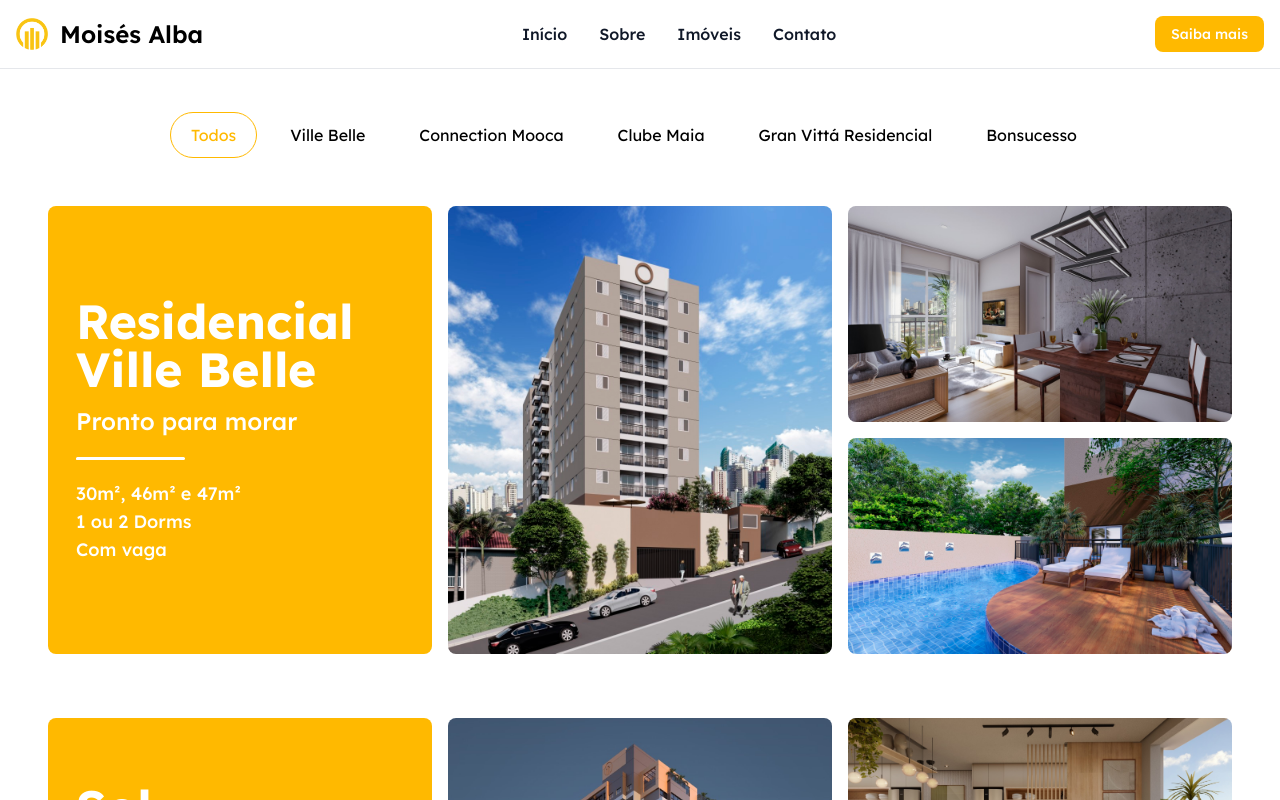
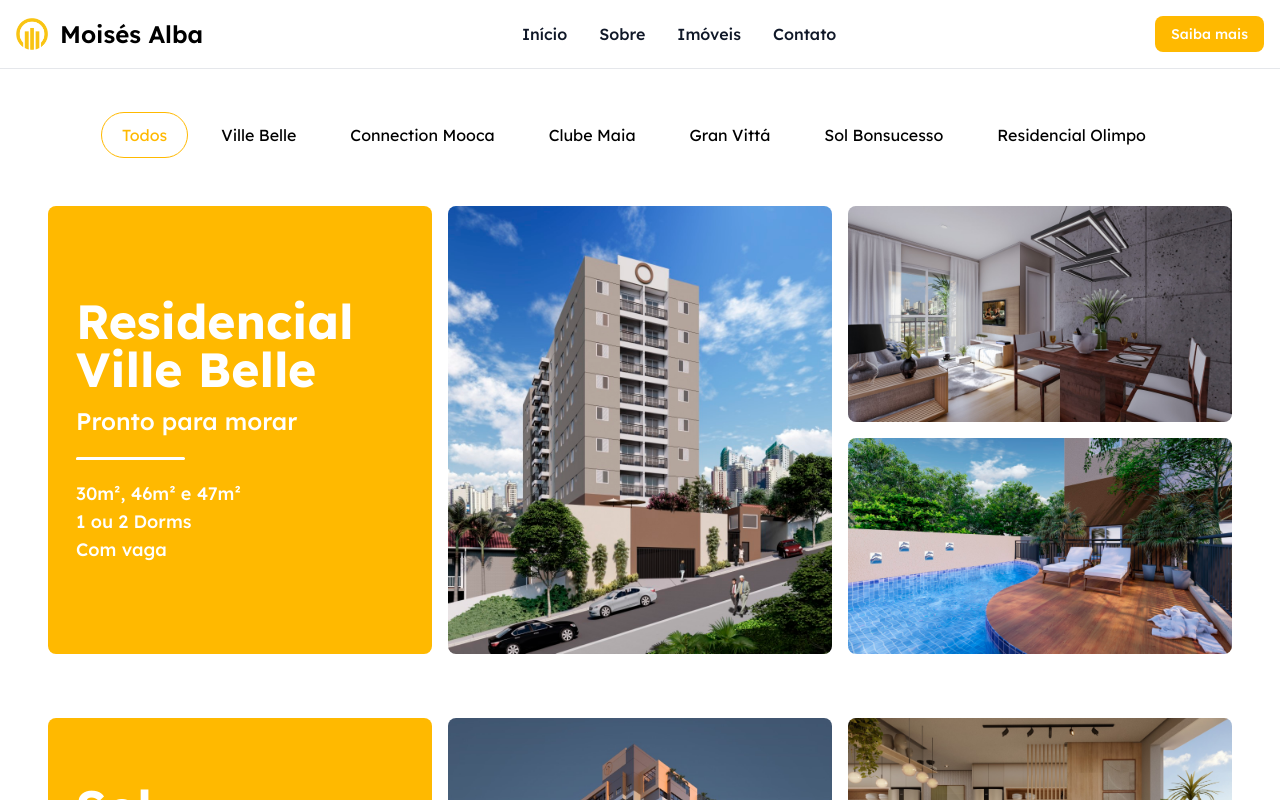
Before and after one commit to OLuizFernando/moises-alba-site, a Next.js app: page /imoveis in a window 1280 px wide. Shown: the top 800 px of the page. Built offline with nearby package versions, Linux system fonts and the light colour scheme.

Commit message:
add `Residencial Olimpo` to `imoveis` page

```diff
--- a/components/RealStateGallery/index.js
+++ b/components/RealStateGallery/index.js
@@ -33,13 +33,19 @@ function RealStateGallery() {
           href="#gran-vitta"
           className="text-black border border-white hover:border-gray-200 bg-white focus:ring-4 focus:outline-none focus:ring-gray-100 rounded-full text-base px-5 py-2.5 text-center me-3 mb-3"
         >
-          Gran Vittá Residencial
+          Gran Vittá
         </a>
         <a
           href="#bonsucesso"
           className="text-black border border-white hover:border-gray-200 bg-white focus:ring-4 focus:outline-none focus:ring-gray-100 rounded-full text-base px-5 py-2.5 text-center me-3 mb-3"
         >
-          Bonsucesso
+          Sol Bonsucesso
+        </a>
+        <a
+          href="#olimpo"
+          className="text-black border border-white hover:border-gray-200 bg-white focus:ring-4 focus:outline-none focus:ring-gray-100 rounded-full text-base px-5 py-2.5 text-center me-3 mb-3"
+        >
+          Residencial Olimpo
         </a>
         <div className="grid grid-cols-1 lg:grid-cols-3 gap-4 md:gap-y-16 mt-2 md:mt-5 lg:mt-9 mx-5 md:mx-8 lg:mx-12">
           {/* Residencial Ville Belle */}
@@ -268,6 +274,50 @@ function RealStateGallery() {
               alt="Piscina Sol Bonsucesso"
             />
           </div>
+          {/* Residencial Olimpo */}
+          <a
+            href="https://wa.me/5511933940598?text=Ol%C3%A1,%20vim%20pelo%20site!%20Gostaria%20de%20saber%20mais%20sobre%20o%20Residencial%20Olimpo"
+            target="_blank"
+          >
+            <div
+              className="flex flex-col h-full justify-center bg-amber-400 hover:bg-amber-300 rounded-lg p-7"
+              id="olimpo"
+            >
+              <div className="mb-5">
+                <h1 className="text-5xl font-bold text-white mb-3">
+                  Residencial Olimpo
+                </h1>
+                <h2 className="text-2xl font-medium text-white">Em obras</h2>
+              </div>
+              <div className="hidden md:block border-t border-white border-2 rounded-full w-1/3 mb-5"></div>
+              <div className="hidden md:block">
+                <ul className="text-white font-medium text-lg">
+                  <li>35m², 47m² e 58m²</li>
+                  <li>1, 2 ou 3 dorms</li>
+                  <li>Com 1 ou 2 vagas</li>
+                </ul>
+              </div>
+            </div>
+          </a>
+          <div>
+            <img
+              className="h-full max-w-full rounded-lg"
+              src="/sol_olimpo/Fachada-Final-Grande.jpg"
+              alt="Fachada Residencial Olimpo"
+            />
+          </div>
+          <div>
+            <img
+              className="max-w-full rounded-lg mb-4"
+              src="/sol_olimpo/Living-9-F-final.jpg"
+              alt="Living Residencial Olimpo"
+            />
+            <img
+              className="max-w-full rounded-lg"
+              src="/sol_olimpo/Piscina-vista1.jpg"
+              alt="Piscina Residencial Olimpo"
+            />
+          </div>
         </div>
       </div>
     </>
```
